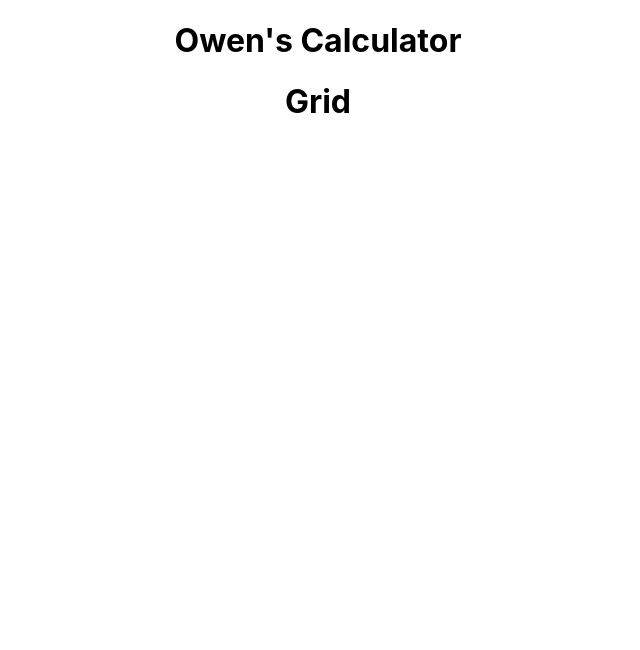
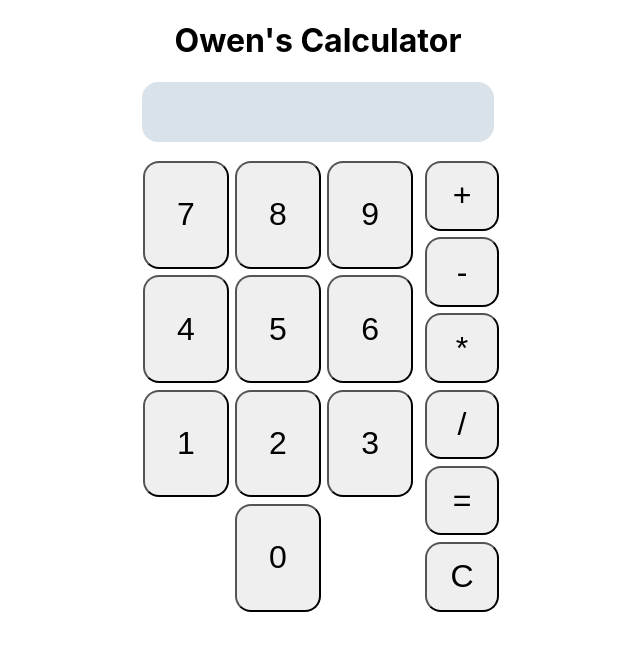
Before and after one commit to OwenPortfolio/react-calculator, a React (Create React App) app: page / in a window 1280 px wide. Shown: the top 650 px of the page, without its empty margins (322-962 px from the left). Built offline with nearby package versions, Linux system fonts and the light colour scheme.

Commit message:
add evaluation of equations and basic styling

```diff
--- a/src/components/Grid.jsx
+++ b/src/components/Grid.jsx
@@ -1,8 +1,62 @@
+import TextBox from '../components/TextBox'
+import {useState} from 'react'
+
 const Grid = () => {
+
+    const [text, setText] = useState('');
+    const [status, setStatus] = useState('input');
+
+    const buttonPress = (event)=> {
+        const actions = ['+', '-', '*', '/']
+        if(actions.includes(event.target.textContent) && text[text.length - 1] === event.target.textContent){
+
+        } else {
+            if(text === '0' || status === 'answer' && !actions.includes(event.target.textContent)){
+                setText(event.target.textContent)
+                setStatus('input')
+            } else {
+                setText('' + text + event.target.textContent)
+                setStatus('input')
+            }
+        }
+    }
+
+    const clear = ()=> {
+        setText('')
+    }
+
+    const equals = () => {
+        setText(eval(text))
+        setStatus('answer')
+    }
     return (
         <>
-        <h1>Grid</h1>
+        <TextBox text={text}/>
+        <div id='pageContainer'>
+        <div id='ButtonGrid'>
+            <button className='numberButton' onClick={buttonPress}>7</button>
+            <button className='numberButton' onClick={buttonPress}>8</button>
+            <button className='numberButton' onClick={buttonPress}>9</button>
+            <button className='numberButton' onClick={buttonPress}>4</button>
+            <button className='numberButton' onClick={buttonPress}>5</button>
+            <button className='numberButton' onClick={buttonPress}>6</button>
+            <button className='numberButton' onClick={buttonPress}>1</button>
+            <button className='numberButton' onClick={buttonPress}>2</button>
+            <button className='numberButton' onClick={buttonPress}>3</button>
+            <button className='numberButton' onClick={buttonPress}>0</button>
+        </div>
+        <div id='ActionGrid'>
+            <button className='actionButton' onClick={buttonPress}>+</button>
+            <button className='actionButton' onClick={buttonPress}>-</button>
+            <button className='actionButton' onClick={buttonPress}>*</button>
+            <button className='actionButton' onClick={buttonPress}>/</button>
+            <button className='actionButton' onClick={equals}>=</button>
+            <button className='actionButton' onClick={clear}>C</button>
+        </div>
+        </div>
+
         </>
+
     )
 }
 
--- a/src/components/NumberButton.jsx
+++ /dev/null
@@ -1,3 +0,0 @@
-const NumberButton = () => {
-
-}
--- /dev/null
+++ b/src/components/TextBox.jsx
@@ -0,0 +1,10 @@
+const TextBox = (props) => {
+
+    return (
+        <>
+        <p id='TextBox'>{props.text}</p>
+        </>
+    )
+}
+
+export default TextBox;
--- a/src/index.css
+++ b/src/index.css
@@ -11,3 +11,61 @@ code {
   font-family: source-code-pro, Menlo, Monaco, Consolas, 'Courier New',
     monospace;
 }
+
+#pageContainer{
+  display: flex;
+  justify-content: center;
+  margin: 0px auto;
+}
+
+#ButtonGrid {
+  min-width: 18rem;
+  max-width: 15rem;
+  justify-content: center;
+  text-align: center;
+  display: flex;
+  flex-wrap: wrap;
+}
+
+#ActionGrid {
+  min-width: 5rem;
+
+  justify-content: center;
+  text-align: center;
+  display: flex;
+  flex-wrap: wrap;
+  flex-direction: column;
+}
+
+#TextBox{
+  justify-content: center;
+  text-align: center;
+  margin:0px auto;
+  margin-bottom: 1rem;
+  background-color: rgb(218, 226, 233);
+  padding: 1rem;
+  border-radius: 1rem;
+  min-height: 1.75rem;
+  max-width: 20rem;
+  font-size: x-large;
+}
+
+.numberButton {
+  font-size:xx-large;
+  padding: 2rem;
+  border-radius: 1rem;
+  margin: 0.2rem;
+}
+.numberButton:active{
+  background-color: red;
+}
+
+.actionButton {
+  font-size:xx-large;
+  padding:0.9rem;
+  border-radius: 1rem;
+  margin: 0.2rem;
+}
+.actionButton:active{
+  background-color: blue;
+}
```
